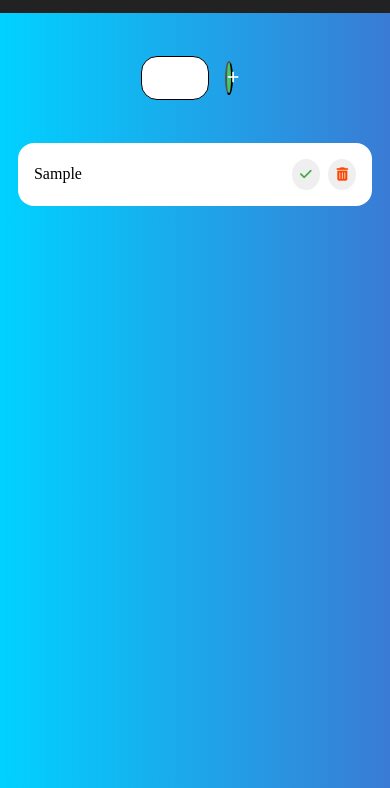
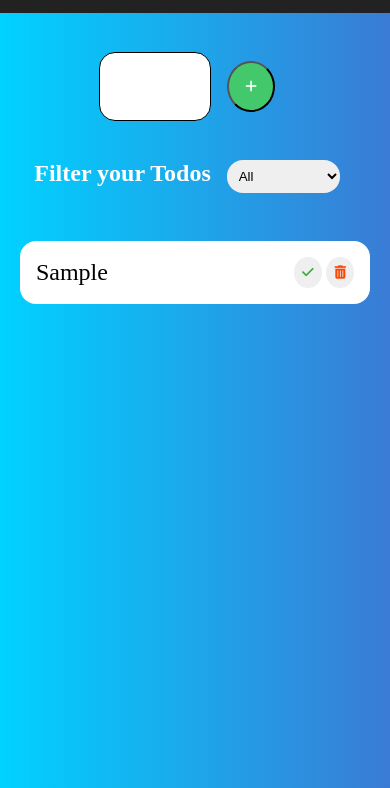
Before and after one commit to SajidCurious/To-Do-List, a plain HTML site: page index.html in a window 390 px wide. Both pictures are taken after typing "Sample" into the empty fields and a click on the button 229 px from the left and 133 px from the top of the page. Shown: the part 56-844 px from the top of the page. Drawn offline with Linux system fonts and the light colour scheme; a web font is replaced by a local one.

Commit message:
modified files

```diff
--- a/index.css
+++ b/index.css
@@ -20,20 +20,19 @@ form {
 form #todo-input {
   border: 1px solid black;
   border-radius: 1rem;
-  padding-left: 0.5rem;
-  height: 5vh;
-  width: 15vw;
-  font-size: 1rem;
+  padding-left: 0.8rem;
+  height: 8vh;
+  width: 25vw;
+  font-size: 2rem;
 }
 form #todo-button {
-  height: 4vh;
-  width: 2vw;
   border-radius: 50%;
   color: white;
   background-color: rgb(68, 200, 108);
   margin: 1rem;
   cursor: pointer;
-  transition: all 0.3s ease;
+  transition: all 0.3s ease ;
+  padding: 1rem;
 }
 .todo-container {
   display: flex;
@@ -49,15 +48,16 @@ form #todo-button {
   align-items: center;
   flex-direction: column;
 }
-#newTodo {
+.newTodo {
   min-width: 30vh;
+  font-size: 1.5rem;
 }
 .final-todo {
   display: flex;
   justify-content: center;
   align-items: center;
   flex-direction: row;
-  margin-bottom: 1rem;
+  margin-top: 1rem;
   padding: 1rem;
   border-radius: 1rem;
   background-color: white;
@@ -87,3 +87,24 @@ form #todo-button {
   color: white;
   cursor: pointer;
 }
+.completed{
+    text-decoration: line-through;
+    opacity: 0.7;
+    transition:  all 0.8s ease-in-out;
+}
+
+.select{
+    display: flex;
+    justify-content: center;
+    color: white;
+    font-size: 1.5rem;
+    font-weight: 600;
+    margin-bottom: 2rem;
+}
+#filter-todo{
+    padding: 0.5rem;
+    border: none;
+    border-radius: 1rem;
+    margin: 0rem 1rem 0rem 1rem;
+    cursor: pointer;
+}
--- a/index.html
+++ b/index.html
@@ -25,6 +25,14 @@
       <input type="text" id="todo-input" />
       <button id="todo-button"><i class="fa-solid fa-plus"></i></button>
     </form>
+    <div class="select">
+      Filter your Todos
+      <select name="todos" id="filter-todo">
+        <option value="All">All</option>
+        <option value="completed">completed</option>
+        <option value="uncompleted">uncompleted</option>
+      </select>
+    </div>
     <div class="todo-container">
       <ul id="todo-list"></ul>
     </div>
--- a/index.js
+++ b/index.js
@@ -3,6 +3,7 @@
 const todoInput = document.getElementById('todo-input');
 const todoButton = document.getElementById('todo-button');
 const todoList = document.getElementById('todo-list');
+const filterOption = document.getElementById('filter-todo');
 
 // functions
 
@@ -10,35 +11,76 @@ let addTodo = (event) => {
   // prevents form from auto submitting
   event.preventDefault();
 
-  const htmlData = `
-    <div class="final-todo">
-    <li id="newTodo"></li>
-    <div class="buttons">
-    <button class="complete-btn"><i class="fa-solid fa-check"></i></button>
-    <button class="delete-btn"><i class="fa-solid fa-trash-can"></i></button>
-    </div>
-    </div>`;
-  todoList.insertAdjacentHTML('afterbegin', htmlData);
-  let newTodo = document.getElementById('newTodo');
-  newTodo.innerText = todoInput.value;
+  // creating first div
+  const div1 = document.createElement('div');
+  div1.classList.add("final-todo");
 
-  // clear todoInput value
+  // creating li element
+  const li = document.createElement('li');
+  li.classList.add("newTodo");
+  li.innerHTML = todoInput.value;
   todoInput.value = "";
+
+  // Inserting li inside the first div
+  div1.appendChild(li);
+
+  // creating a completed button
+  const completeButton = document.createElement('button');
+  completeButton.classList.add('complete-btn');
+  completeButton.innerHTML = `<i class="fa-solid fa-check"></i>`;
+
+  // Inserting the completeButton inside a div1
+  div1.appendChild(completeButton);
+
+  // creating a delete button
+  const deleteButton = document.createElement('button');
+  deleteButton.classList.add('delete-btn');
+  deleteButton.innerHTML = `<i class="fa-solid fa-trash-can"></i>`;
+
+  // Inserting the deleteButton inside a div1
+  div1.appendChild(deleteButton);
+
+  // Inserting the whole dynamically created elements inside a html element
+  todoList.appendChild(div1);
+
+  // Deleting a list or defining the deleteTrash function
+  deleteButton.addEventListener('click', () =>{
+  div1.remove();
+  });
+
+  // completing the todo task
+  completeButton.addEventListener('click', () => {
+  div1.classList.toggle('completed');
+  });
 };
 
-// const deleteBtn = document.getElementById('delete-btn');
-let deleteTrash = (e) => {
-  // const finalTodo = document.getElementsByClassName('final-todo');
-  // finalTodo.remove();
-  const item = e.targer;
-  //  delete todo
-
-  // const todo = item.parentElement;
-  todo.remove();
-
+// declaring filterTodo function
+const filterTodo = (e) =>{
+  const todo = todoList.childNodes;
+  todo.forEach(() =>{
+      switch (e.target.value) {
+        case "all":
+          todo.style.dispay = "flex";
+          break;
+        case "completed":
+          if(todo.classList.contains('completed')){
+          todo.style.dispay = "flex";
+          } else{
+            todo.style.dispay = "none";
+          }
+          break;
+        case "uncompleted":
+          if(!todo.classList.contains('completed')){
+            todo.style.dispay = "flex";
+            } else{
+              todo.style.dispay = "none";
+            }
+          break;
+      }
+  });
 };
 
 // eventlisteners
 
 todoButton.addEventListener('click', addTodo);
-todoList.addEventListener('click', deleteTrash);
+filterOption.addEventListener('click',filterTodo);
```
